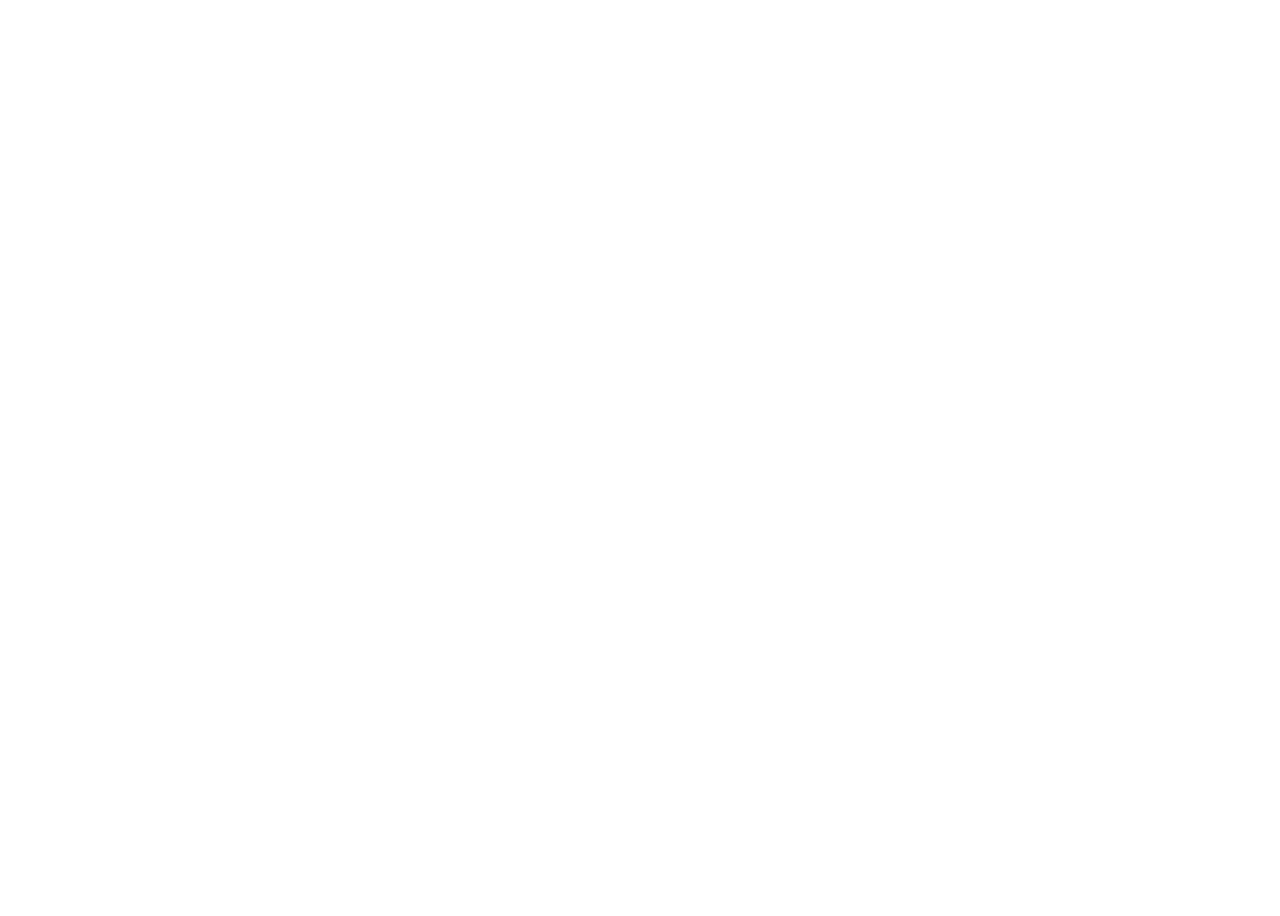
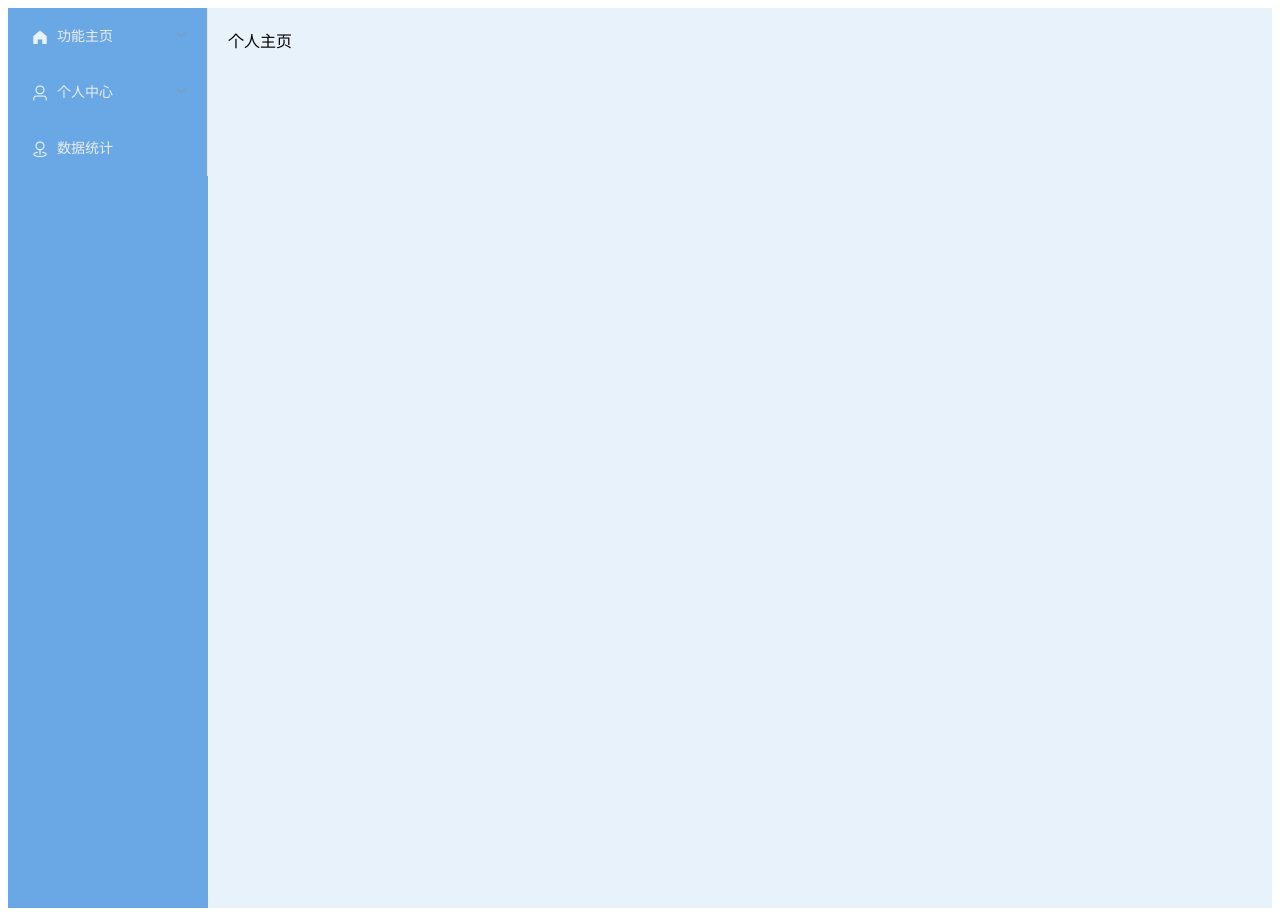
Before and after one commit to HYT111222/Automated-Warehouse-Management-System---Front-End, a Vue app: page /#/personalPage in a window 1280 px wide. Before the commit the page ends 800 px from the top, so only its background shows below. Built offline with nearby package versions, Linux system fonts and the light colour scheme.

Commit message:
部分修改

```diff
--- /dev/null
+++ b/src/menu/personalPage.vue
@@ -0,0 +1,9 @@
+<template>
+    <div>个人主页</div>
+</template>
+
+<script>
+export default{}
+</script>
+
+<style></style>
--- a/src/router/index.js
+++ b/src/router/index.js
@@ -4,9 +4,10 @@
 import Login from '@/components/welcome/Login.vue'
 import Home from '@/menu/Home.vue'
 import Plan from '@/menu/plan.vue'
-import SVG from '@/menu/SVG_Test.vue'
+// import SVG from '@/menu/SVG_Test.vue'
 import Register from '@/components/welcome/Register.vue';
 import Seek from '@/menu/seekParcel.vue'
+import User from '@/menu/personalPage.vue'
 
 Vue.use(VueRouter)
 
@@ -23,7 +24,8 @@
       // { path: '/enter', component: Enter },
       { path: '/plan', component: Plan },
       // { path: '/out', component: Out},
-      { path: '/seek', component: Seek }
+      { path: '/seek', component: Seek },
+      { path: '/personalPage', component: User}
       // { path: '/changeInfo', component: ChangeInfo },
       // { path: '/personalPage', component: PersonalPage },
       // { path: '/userManagement', component: UserManagement },
```
